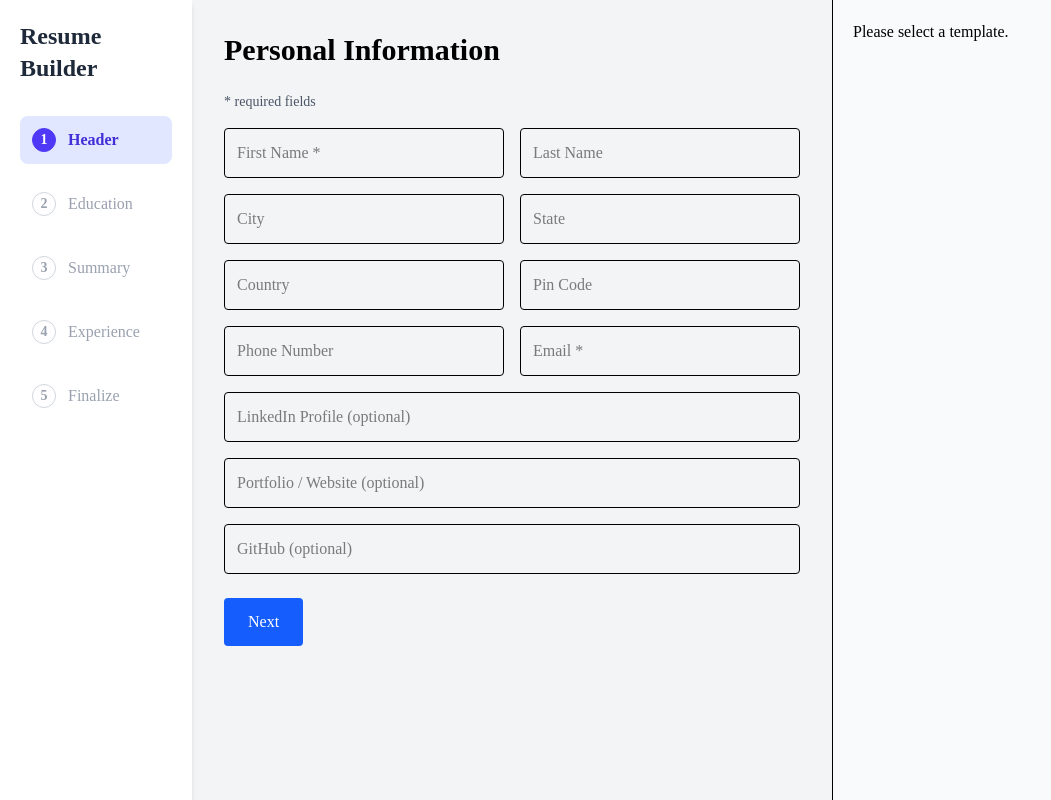
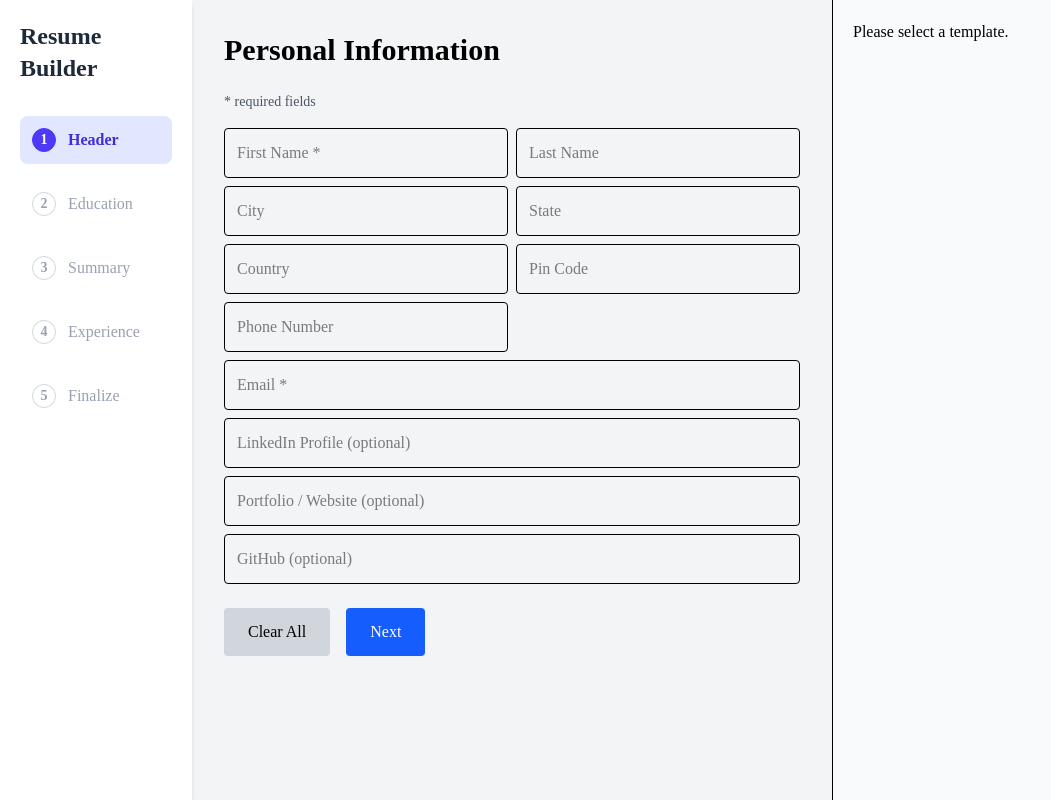
Before and after one commit to Nitesh47kumars/Resumify, a React (Vite) app: page /create/header in a window 1280 px wide. Shown: the whole page, without its empty margins (0-1051 px from the left). Built offline with nearby package versions, Linux system fonts and the light colour scheme.

Commit message:
Make Msg below Field rather than Alert | Add Clear All Button

```diff
--- a/src/Pages/Create/Header.jsx
+++ b/src/Pages/Create/Header.jsx
@@ -7,8 +7,7 @@ export default function Header() {
   const { setCompletedStep, formData, setFormData } = useStep();
   const navigate = useNavigate();
 
-  const [headerData, setHeaderData] = useState(
-    formData.header || {
+  const emptyHeader = {
     firstName: "",
     lastName: "",
     city: "",
@@ -20,14 +19,25 @@ export default function Header() {
     linkedin: "",
     website: "",
     github: "",
-    }
-  );
+  };
+
+  const [headerData, setHeaderData] = useState(formData.header || emptyHeader);
+
+  const [errors, setErrors] = useState({
+    firstName: "",
+    email: "",
+  });
 
   const handleChange = (e) => {
     const { name, value } = e.target;
 
     const updated = { ...headerData, [name]: value };
     setHeaderData(updated);
+
+    setErrors((prev) => ({
+      ...prev,
+      [name]: "",
+    }));
 
     setFormData((prev) => ({
       ...prev,
@@ -39,10 +49,13 @@ export default function Header() {
     const { name, value } = e.target;
 
     if (["city", "state", "country"].includes(name)) {
-      const formatted =
-        value.trim().endsWith(",") ? value.trim() : value.trim() + ",";
+      const updated = {
+        ...headerData,
+        [name]: value.trim().endsWith(",")
+          ? value.trim()
+          : value.trim() + (value ? "," : ""),
+      };
 
-      const updated = { ...headerData, [name]: formatted };
       setHeaderData(updated);
 
       setFormData((prev) => ({
@@ -53,14 +66,36 @@ export default function Header() {
   };
 
   const handleNext = () => {
-    if (!headerData.firstName || !headerData.email) {
-      alert("Please fill at least First Name and Email to continue.");
-      return;
+    const newErrors = {};
+
+    if (!headerData.firstName.trim()) {
+      newErrors.firstName = "First name is required.";
     }
+
+    if (!headerData.email.trim()) {
+      newErrors.email = "Email is required.";
+    }
+
+    setErrors(newErrors);
+
+    if (Object.keys(newErrors).length > 0) return;
 
     setFormData({ ...formData, header: headerData });
     setCompletedStep(2);
     navigate("/create/education");
+  };
+
+  // 🔥 CLEAR ALL BUTTON
+  const handleClear = () => {
+    setHeaderData(emptyHeader);
+    setFormData((prev) => ({
+      ...prev,
+      header: emptyHeader,
+    }));
+    setErrors({
+      firstName: "",
+      email: "",
+    });
   };
 
   return (
@@ -69,15 +104,22 @@ export default function Header() {
         <h1 className="text-3xl font-bold mb-6">Personal Information</h1>
         <p className="text-sm text-gray-600 mb-4">* required fields</p>
 
-        <div className="grid grid-cols-2 gap-4">
+        <div className="grid grid-cols-2 gap-2">
           {/* First Name */}
+          <div>
             <input
               name="firstName"
               value={headerData.firstName}
               onChange={handleChange}
               placeholder="First Name *"
-            className="p-3 border rounded"
+              className={`p-3 border rounded w-full ${
+                errors.firstName ? "border-red-500" : ""
+              }`}
             />
+            {errors.firstName && (
+              <p className="text-red-500 text-xs mt-1">{errors.firstName}</p>
+            )}
+          </div>
 
           {/* Last Name */}
           <input
@@ -85,7 +127,7 @@ export default function Header() {
             value={headerData.lastName}
             onChange={handleChange}
             placeholder="Last Name"
-            className="p-3 border rounded"
+            className="p-3 border h-[50px] rounded"
           />
 
           {/* City */}
@@ -118,7 +160,7 @@ export default function Header() {
             className="p-3 border rounded"
           />
 
-          {/* Pin Code */}
+          {/* Pin */}
           <input
             name="pin"
             value={headerData.pin}
@@ -137,14 +179,21 @@ export default function Header() {
           />
 
           {/* Email */}
+          <div className="col-span-2">
             <input
               name="email"
               type="email"
               value={headerData.email}
               onChange={handleChange}
               placeholder="Email *"
-            className="p-3 border rounded"
+              className={`p-3 border rounded w-full ${
+                errors.email ? "border-red-500" : ""
+              }`}
             />
+            {errors.email && (
+              <p className="text-red-500 text-xs mt-1">{errors.email}</p>
+            )}
+          </div>
 
           {/* LinkedIn */}
           <input
@@ -174,13 +223,23 @@ export default function Header() {
           />
         </div>
 
+        {/* Buttons */}
+        <div className="flex items-center gap-4 mt-6">
+          <button
+            onClick={handleClear}
+            className="bg-gray-300 text-black px-6 py-3 rounded hover:bg-gray-400"
+          >
+            Clear All
+          </button>
+
           <button
             onClick={handleNext}
-          className="mt-6 bg-blue-600 text-white px-6 py-3 rounded hover:bg-blue-700"
+            className="bg-blue-600 text-white px-6 py-3 rounded hover:bg-blue-700"
           >
             Next
           </button>
         </div>
+      </div>
     </CreateLayout>
   );
 }
--- a/src/ResumeTemplates/Template3/ResumeTemplate3.jsx
+++ b/src/ResumeTemplates/Template3/ResumeTemplate3.jsx
@@ -10,7 +10,7 @@ export default function ResumeTemplate3({ data }) {
   return (
     <div
       id="template3"
-      className="bg-white p-8 w-[800px] mx-auto text-gray-900 border shadow-sm"
+      className="bg-white p-8 w-[500px] mx-auto text-gray-900 border shadow-sm"
     >
       <HeaderSection data={data} />
       <SummarySection summary={data.summary} />
```
Lines whose indentation alone changed are shown as unchanged.
